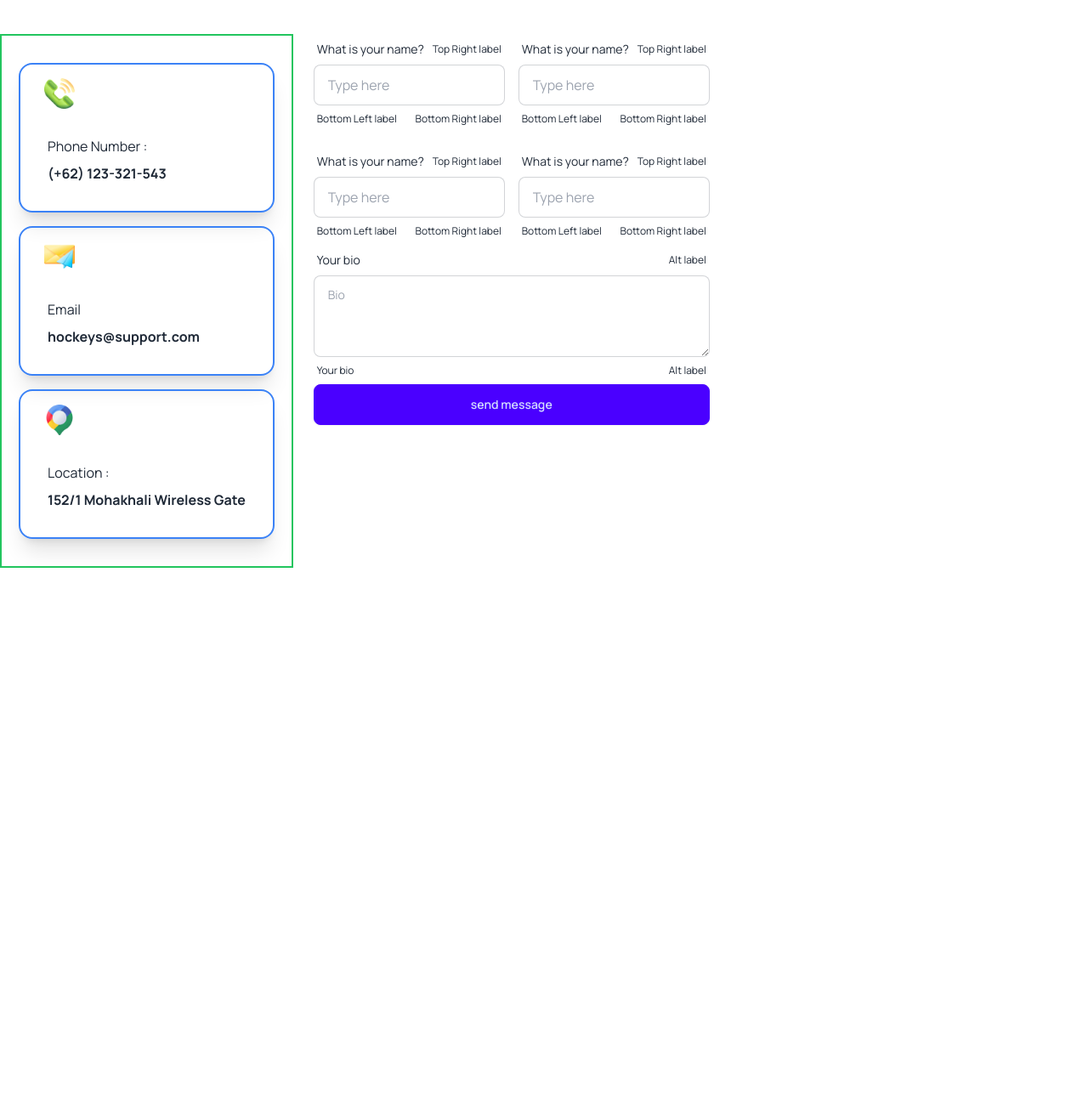
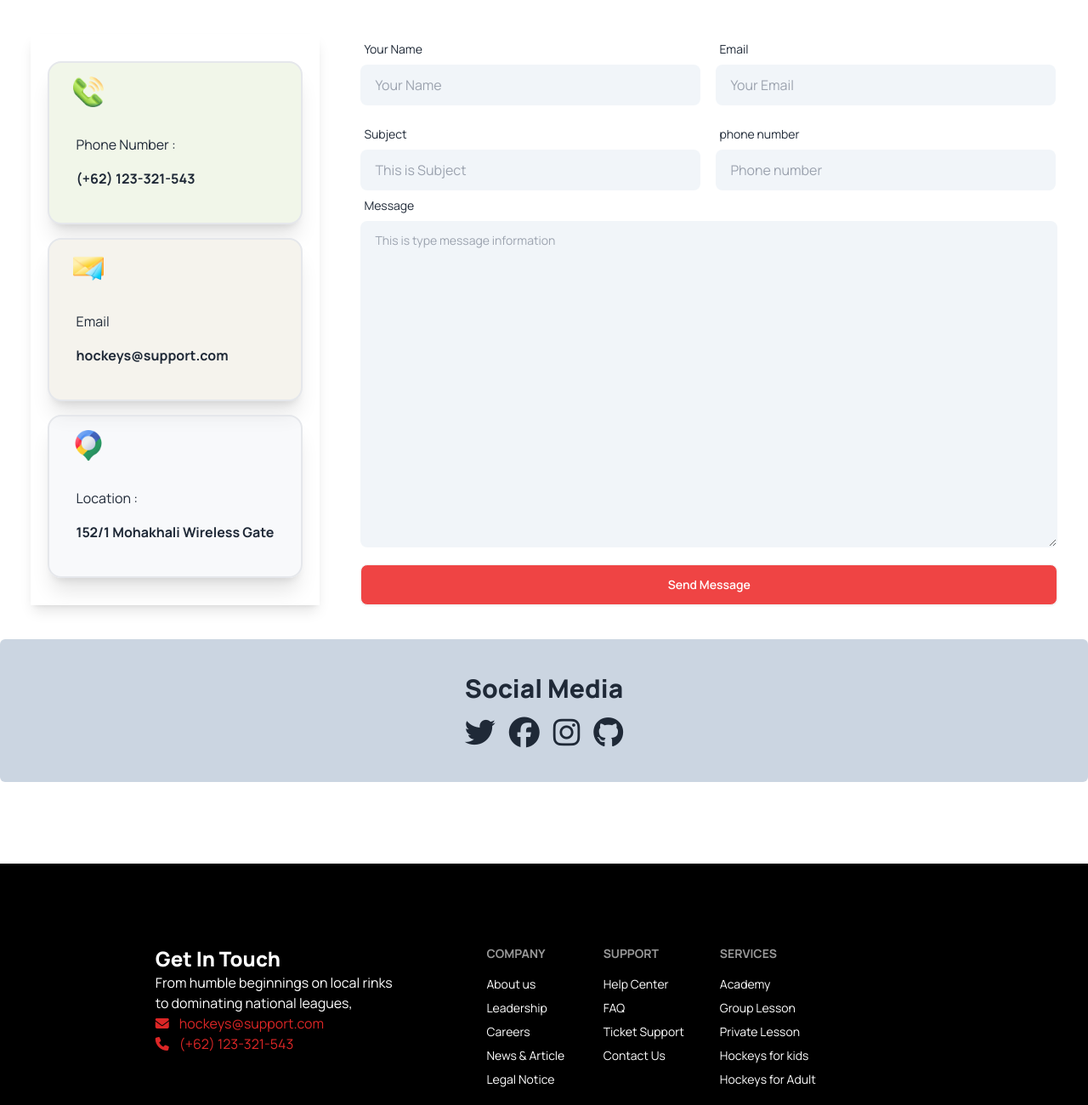
Before and after one commit to sofiulalom/hocky-web-site, a plain HTML site: page index.html in a window 1280 px wide. Shown: the part 2240-3540 px from the top of the page at 85% size. Before the commit the page ends 3004 px from the top, so only its background shows below. Drawn offline with nearby package versions, Linux system fonts and the light colour scheme.

Commit message:
footer section added

```diff
--- a/index.html
+++ b/index.html
@@ -317,10 +317,10 @@
 
             <!-- containr flex secrion -->
 
-            <div class="flex flex-col lg:flex-row gap-6">
-              <div class="grid grid-cols-1 lg:grid-cols-1 px-5 py-8 border-2 border-green-500  gap-4">
+            <div class="flex flex-col lg:flex-row gap-12 justify-center">
+              <div class="grid grid-cols-1 lg:grid-cols-1 px-5 py-8 shadow-lg gap-4">
                 <!-- first item -->
-              <div class="card   border-2 border-blue-500  shadow-xl">
+              <div class="card   border-2 bg-[#f1f6e9]  shadow-xl">
               <img class="w-16 pl-7 pt-4" src="./Image/Group 1171275317.png" alt="" />
               <div class="card-body ">
 
@@ -330,7 +330,7 @@
               </div>
             </div>
                 <!-- second item -->
-              <div class="card  border-2 border-blue-500  shadow-xl">
+              <div class="card  border-2 bg-[#f5f3ed] shadow-xl">
               <img class="w-16 pl-7 pt-4" src="./Image/Group 1171275318.png" alt="" />
               <div class="card-body ">
 
@@ -340,7 +340,7 @@
               </div>
             </div>
                 <!-- third item -->
-              <div class="card   border-2 border-blue-500  shadow-xl">
+              <div class="card bg-[#b6c3d41a]  border-2   shadow-xl">
               <img class="w-16 pl-7 pt-4" src="./Image/Group 1171275321.png" alt="" />
               <div class="card-body ">
 
@@ -355,75 +355,119 @@
                 <form >
                  <div class="grid grid-cols-1 lg:grid-cols-2 gap-4">
                         <!-- your name -->
-                  <label class="form-control w-full max-w-xs">
+                  <label class="form-control lg:w-[400px]">
                 <div class="label">
-                  <span class="label-text">What is your name?</span>
-                  <span class="label-text-alt">Top Right label</span>
+                  <span class="label-text"> Your Name</span>
+
                 </div>
-                <input type="text" placeholder="Type here" class="input input-bordered w-full max-w-xs" />
-                <div class="label">
-                  <span class="label-text-alt">Bottom Left label</span>
-                  <span class="label-text-alt">Bottom Right label</span>
-                </div>
+                <input type="text" placeholder="Your Name" class="input bg-slate-100 w-full " />
+
               </label>
                   <!-- your name -->
-                  <label class="form-control w-full max-w-xs">
+                  <label class="form-control lg:w-[400px] ">
                 <div class="label">
-                  <span class="label-text">What is your name?</span>
-                  <span class="label-text-alt">Top Right label</span>
+                  <span class="label-text">Email</span>
+
                 </div>
-                <input type="text" placeholder="Type here" class="input input-bordered w-full max-w-xs" />
-                <div class="label">
-                  <span class="label-text-alt">Bottom Left label</span>
-                  <span class="label-text-alt">Bottom Right label</span>
-                </div>
+                <input type="text" placeholder="Your Email" class="input bg-slate-100  " />
+
               </label>
                   <!-- your name -->
-                  <label class="form-control w-full max-w-xs">
+                  <label class="form-control lg:w-[400px] ">
                 <div class="label">
-                  <span class="label-text">What is your name?</span>
-                  <span class="label-text-alt">Top Right label</span>
+                  <span class="label-text">Subject</span>
+
                 </div>
-                <input type="text" placeholder="Type here" class="input input-bordered w-full max-w-xs" />
-                <div class="label">
-                  <span class="label-text-alt">Bottom Left label</span>
-                  <span class="label-text-alt">Bottom Right label</span>
-                </div>
+                <input type="text" placeholder="This is Subject" class="input bg-slate-100 " />
+
               </label>
                   <!-- your name -->
-                  <label class="form-control w-full max-w-xs">
+                  <label class="form-control lg:w-[400px]">
                 <div class="label">
-                  <span class="label-text">What is your name?</span>
-                  <span class="label-text-alt">Top Right label</span>
+                  <span class="label-text">  phone number</span>
+
                 </div>
-                <input type="text" placeholder="Type here" class="input input-bordered w-full max-w-xs" />
-                <div class="label">
-                  <span class="label-text-alt">Bottom Left label</span>
-                  <span class="label-text-alt">Bottom Right label</span>
-                </div>
+                <input type="text" placeholder="Phone number" class="input bg-slate-100  " />
+
               </label>
                  </div>
-                 <label class="form-control">
+                 <label class="form-control w-full lg:w-[820px] ">
                 <div class="label">
-                  <span class="label-text">Your bio</span>
-                  <span class="label-text-alt">Alt label</span>
+                  <span class="label-text ">Message</span>
+
                 </div>
-                <textarea class="textarea textarea-bordered h-24" placeholder="Bio"></textarea>
-                <div class="label">
-                  <span class="label-text-alt">Your bio</span>
-                  <span class="label-text-alt">Alt label</span>
-                </div>
+                <textarea class="textarea   outline-none bg-slate-100 h-96" placeholder="This is type message information"></textarea>
+
               </label>
-               <button class="btn btn-primary w-full">send message</button>
+               <button class="btn bg-red-500 text-white  mt-5 w-full lg:w-[820px]">Send Message</button>
                 </form>
               </div>
             </div>
+           <div class="container mx-auto">
+             <div class="my-10 bg-slate-300  rounded-md py-10 ">
+              <h2 class="text-center text-3xl font-extrabold">Social Media</h2>
+              <div class="flex gap-4 mt-4  justify-center items-center">
+
+                <i class="fa-brands text-4xl fa-twitter"></i>
+                <i class="fa-brands text-4xl fa-facebook"></i>
+                <i class="fa-brands text-4xl fa-instagram"></i>
+                 <i class="fa-brands text-4xl fa-github"></i>
+              </div>
+
+            </div>
+           </div>
         </section>
 
     </main>
-    <footer>
+   <footer class="p-24 bg-black flex justify-evenly  gap-6 flex-col lg:flex-row">
+    <div class="">
+      <aside class='text-white '>
+    <h1 class="text-2xl font-extrabold">Get In Touch</h1>
 
-    </footer>
+    <p>From humble beginnings on local rinks <br> to dominating national leagues, </p>
+    <div class="flex text-red-600 items-center gap-3">
+     <i class="fa-solid fa-envelope"></i>
+      <span>hockeys@support.com</span>
+    </div>
+    <div class="flex text-red-600 items-center  gap-3">
+       <i class="fa-solid fa-phone"></i>
+       <span>(+62) 123-321-543</span>
+    </div>
+  </aside>
+    </div>
+   <div>
+    <div class="footer grid grid-cols-2 lg:grid-cols-4
+   text-white text-base-content gap-6">
+
+  <nav>
+    <h6 class="footer-title">Company</h6>
+    <a class="link link-hover">About us</a>
+    <a class="link link-hover">Leadership</a>
+    <a class="link link-hover">Careers</a>
+    <a class="link link-hover">News & Article</a>
+    <a class="link link-hover">Legal Notice</a>
+  </nav>
+
+  <nav>
+    <h6 class="footer-title">support</h6>
+    <a class="link link-hover">Help Center</a>
+    <a class="link link-hover">FAQ</a>
+    <a class="link link-hover">Ticket Support</a>
+    <a class="link link-hover">Contact Us</a>
+  </nav>
+
+  <nav>
+    <h6 class="footer-title">Services</h6>
+    <a class="link link-hover">Academy</a>
+    <a class="link link-hover">Group Lesson</a>
+    <a class="link link-hover">Private Lesson</a>
+    <a class="link link-hover">Hockeys for kids</a>
+    <a class="link link-hover">Hockeys for Adult</a>
+  </nav>
+   </div>
+   </div>
+
+</footer>
     <script src="https://kit.fontawesome.com/6a6c995abd.js" crossorigin="anonymous"></script>
 </body>
 </html>
```
